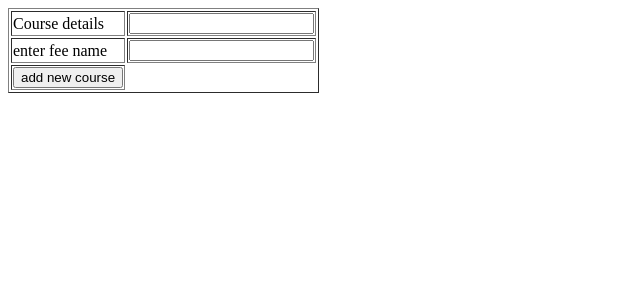
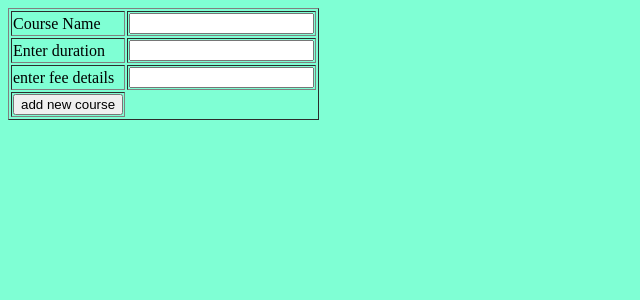
Before and after one commit to Rutvik-M/django-practise, a Django app: template ModelsDemo/MyApp/templates/addCourse.html in a window 1280 px wide. Shown: the top 300 px of the page, without its empty margins (0-640 px from the left). Run offline with Django 5.2, Linux system fonts and the light colour scheme; the template is opened without the code that fills it, so the values that code supplies are empty.

Commit message:
added addcourses file

```diff
--- a/ModelsDemo/ModelsDemo/urls.py
+++ b/ModelsDemo/ModelsDemo/urls.py
@@ -15,8 +15,9 @@ Including another URLconf
     2. Add a URL to urlpatterns:  path('blog/', include('blog.urls'))
 """
 from django.contrib import admin
-from django.urls import path
+from django.urls import path,include
 
 urlpatterns = [
     path('admin/', admin.site.urls),
+    path('',include("MyApp.urls"))
 ]
--- a/ModelsDemo/MyApp/templates/addCourse.html
+++ b/ModelsDemo/MyApp/templates/addCourse.html
@@ -5,13 +5,20 @@
     <meta name="viewport" content="width=device-width, initial-scale=1.0">
     <title>Document</title>
 </head>
+<style>
+    body{
+        background-color: aquamarine;
+    }
+</style>
 <body>
     <form method="post">
         {%csrf_token%}
         <table border="1">
-            <tr><td>Course details</td>
+            <tr><td>Course Name</td>
             <td><input type="text" name="cname"></td></tr>
-            <tr><td>enter fee name </td>
+            <tr><td>Enter duration</td>
+            <td><input type="text" name="course_duration"></td></tr>
+            <tr><td>enter fee details </td>
             <td><input type="text" name="fees details"></td></tr>
             <tr><td><input type="submit" value="add new course"></td></tr>
         </table>
--- /dev/null
+++ b/ModelsDemo/MyApp/urls.py
@@ -0,0 +1,6 @@
+from django.urls import path,include
+from . import views
+
+urlpatterns=[
+    path('addCourse/',views.addCourse)
+]
```
Also changed, not shown: ModelsDemo/MyApp/views.py (+12 -1 lines).
